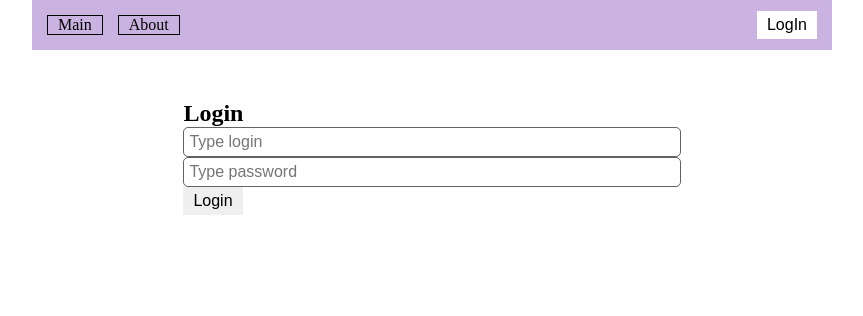
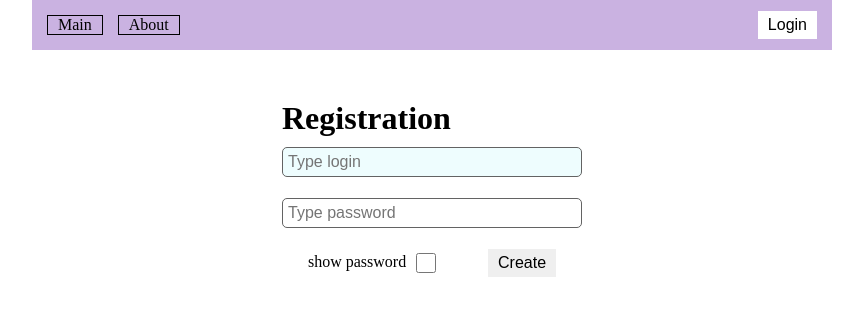
Before and after one commit to Ilya-Potapow/blog-react, a React (Create React App) app: page /registration in a window 1280 px wide. Before the commit this address led to /login. Shown: the top 316 px of the page, without its empty margins (208-1071 px from the left). Built offline with nearby package versions, Linux system fonts and the light colour scheme.

Commit message:
Add registration page
-refactor login page
-new user saves in localST

```diff
--- a/src/App.js
+++ b/src/App.js
@@ -7,20 +7,25 @@ import "./styles/App.css"
 
 
 /*
-[] - вынести все фильтры в боковую панель и закрепить
+[] - валидация формы
+[] - после регистрации перекидывать на логин
+[] - вынести все фильтры в боковую панель и закрепить, добавить глобалиные стили
+[] - стили для коментов поста
+[] - страница About
+[+] - страница Login/ Registration
 [+] - чекбокс для инфинит скрола
-[] - страница About
 [+] - страница Error
 [+] - скрывать страницы при поиске
 [+] - кнопка для скролла в начало страницы
-[] - стили для коментов поста
-[] - валидация формы
 */
 
 
 function App() {
+
   const [isAuth, setIsAuth] = useState(false)
   const [isLoading, setIsLoading] = useState(true)
+  const [authUsers, setAuthUser] = useState([{ username: "user", password: "user" }])
+
 
   useEffect(() => {
     if (localStorage.getItem('auth')) {
@@ -29,11 +34,22 @@ function App() {
     setIsLoading(false)
   }, [])
 
+  useEffect(() => {
+    if (localStorage.getItem("usersData")) {
+      setAuthUser(JSON.parse(localStorage.getItem("usersData")))
+    }
+  }, [])
+
+
+
+
   return (
     <AUTH_Context.Provider value={{
       isAuth,
       setIsAuth,
       isLoading,
+      authUsers,
+      setAuthUser,
     }}>
       <BrowserRouter >
         <NavBar />
--- a/src/components/UI/input/Input.jsx
+++ b/src/components/UI/input/Input.jsx
@@ -2,8 +2,6 @@ import React from "react";
 import "./Input.css";
 
 const Input = (props) => {
-
-
   return <input {...props}></input>;
 };
 
--- a/src/components/UI/navBar/NavBar.jsx
+++ b/src/components/UI/navBar/NavBar.jsx
@@ -20,9 +20,15 @@ const NavBar = () => {
         </Link>
       </div>
       <div className="navBar_items">
-        <Button onClick={logout} style={{ background: "#fff" }}>
-          {isAuth ? "Logout" : "LogIn"}
-        </Button>
+        {isAuth ? (
+          <Button onClick={logout} style={{ background: "#fff" }}>
+            Logout
+          </Button>
+        ) : (
+          <Link to="/login">
+            <Button style={{ background: "#fff" }}>Login</Button>
+          </Link>
+        )}
       </div>
     </nav>
   );
--- /dev/null
+++ b/src/pages/CreateUser.css
@@ -0,0 +1 @@
+.create_user {}
--- /dev/null
+++ b/src/pages/CreateUser.jsx
@@ -0,0 +1,88 @@
+import React, { useContext, useState } from "react";
+import Button from "../components/UI/button/Button";
+import Input from "../components/UI/input/Input";
+import { AUTH_Context } from "./../context";
+
+import "./CreateUser.css";
+
+const CreateUser = () => {
+  const { authUsers, setAuthUser } = useContext(AUTH_Context);
+  const [createUser, setCreateUser] = useState({ username: "", password: "" });
+  const [isFiled, setIsFiled] = useState(true);
+  const [isUniq, setIsuniq] = useState(false);
+  const [visible, setVisible] = useState(false);
+
+  const registration = (e) => {
+    e.preventDefault();
+    if (!createUser.username || !createUser.password) {
+      setIsFiled(false);
+    } else if (searchSameUser(authUsers)) {
+      setCreateUser({ ...createUser, username: "" });
+      setIsuniq(true);
+    } else {
+      authUsers.push({ ...createUser });
+      // setAuthUser([...authUsers, newUser]);
+      setCreateUser({ username: "", password: "" });
+      localStorage.setItem("usersData", JSON.stringify(authUsers));
+      window.location.replace("/login");
+    }
+  };
+  const searchSameUser = (data) => {
+    for (const i in data) {
+      if (data[i].username === createUser.username) return true;
+    }
+  };
+  const onChangeUserInput = (e) => {
+    setCreateUser({ ...createUser, username: e.target.value });
+    setIsuniq(false);
+    setIsFiled(true);
+  };
+  const onChangePassInput = (e) => {
+    setCreateUser({ ...createUser, password: e.target.value });
+    setIsuniq(false);
+    setIsFiled(true);
+  };
+  const showPassword = () => {
+    setVisible(!visible);
+  };
+  const loginValidation = () => {};
+
+  return (
+    <div>
+      <h1> Registration</h1>
+      <form className="create_user" onSubmit={registration}>
+        <Input
+          autoFocus
+          value={createUser.username}
+          onChange={onChangeUserInput}
+          type="text"
+          placeholder="Type login"
+        />
+        <Input
+          value={createUser.password}
+          onChange={onChangePassInput}
+          type={visible ? "text" : "password"}
+          placeholder="Type password"
+        ></Input>
+        <div style={{ display: "flex", gap: "10px" }}>
+          <label htmlFor="show">show password</label>
+          <input
+            style={{ width: "20px", height: "20px" }}
+            id="show"
+            type="checkbox"
+            onChange={showPassword}
+          ></input>
+        </div>
+
+        <Button> Create </Button>
+      </form>
+      {isFiled ? "" : <div>Username or pasword cant be empty </div>}
+      {isUniq ? <div>User already exist</div> : ""}
+    </div>
+  );
+};
+
+export default CreateUser;
+// authUsers.push({ ...createUser });
+// localStorage.setItem("usersData", JSON.stringify(authUsers));
+// setCreateUser({ username: "", password: "" });
--- /dev/null
+++ b/src/pages/Login.css
@@ -0,0 +1,20 @@
+.input_error {
+    background-color: #f9959580;
+}
+
+.input_correct {
+    background-color: #b9ff9b7f;
+}
+
+.input_default {
+    background-color: #fff;
+}
+
+form {
+    height: 150px;
+    width: 300px;
+    display: flex;
+    flex-wrap: wrap;
+    align-items: center;
+    justify-content: space-around;
+}
--- a/src/pages/Login.jsx
+++ b/src/pages/Login.jsx
@@ -1,24 +1,67 @@
-import React, { useContext } from "react";
+import React, { useContext, useState } from "react";
 import Button from "../components/UI/button/Button";
 import { AUTH_Context } from "../context";
 import Input from "./../components/UI/input/Input";
+import { authUsers } from "../users/index.js";
+import "./Login.css";
+import { Link } from "react-router-dom";
 
 const Login = () => {
-  const { setIsAuth } = useContext(AUTH_Context);
+  const { setIsAuth, authUsers } = useContext(AUTH_Context);
+  const [userName, setUserName] = useState("");
+  const [pass, setPass] = useState("");
+  const [correctUser, setCorrectUser] = useState("");
+  const [correctPass, setCorrectPass] = useState("");
+
+  const loginValidation = () => {
+    for (let i = 0; i < authUsers.length; i++) {
+      const userNameLocal = authUsers[i].username;
+      const userPassLocal = authUsers[i].password;
+      if (userName == userNameLocal && pass == userPassLocal) {
+        setCorrectUser(true);
+        setCorrectPass(true);
+        setIsAuth(true);
+      } else if (userName == userNameLocal) {
+        setCorrectUser(true);
+      } else if (pass == userPassLocal) {
+        setCorrectPass(true);
+      }
+    }
+    setCorrectPass(false);
+    setCorrectUser(false);
+    return;
+  };
 
   const login = (e) => {
     e.preventDefault();
-    setIsAuth(true);
-    localStorage.setItem("auth", "true");
+    loginValidation();
   };
+
   return (
     <div>
       <h2>Login</h2>
       <form onSubmit={login}>
-        <Input type="text" placeholder="Type login" />
-        <Input type="password" placeholder="Type password" />
-        <Button> Login </Button>
+        <Input
+          autoFocus
+          value={userName}
+          onChange={(e) => setUserName(e.target.value)}
+          type="text"
+          placeholder="Type login"
+        />
+        <Input
+          value={pass}
+          onChange={(e) => setPass(e.target.value)}
+          type="password"
+          placeholder="Type password"
+        />
+        <Button> Sign In </Button>
       </form>
+      <div style={{ marginTop: "25px" }}>
+        <h2>Firs times here?</h2>
+        <Link to="/registration">
+          <Button>Create new account</Button>
+        </Link>
+      </div>
     </div>
   );
 };
--- a/src/router/routs.js
+++ b/src/router/routs.js
@@ -3,6 +3,7 @@ import Posts from "./../pages/Posts";
 import Error from "./../pages/Error";
 import PostPage from './../components/PostPage';
 import Login from "../pages/Login";
+import CreateUser from "../pages/CreateUser";
 
 export const privatRouts = [
     { path: '/about', element: <About /> },
@@ -12,5 +13,6 @@ export const privatRouts = [
 ]
 export const publickRouts = [
     { path: '/login', element: <Login /> },
+    { path: '/registration', element: <CreateUser /> },
 
 ]
--- /dev/null
+++ b/src/users/index.js
@@ -0,0 +1,4 @@
+
+// export const authUsers = [
+//     { username: "user", password: "user" },
+// ]
```
